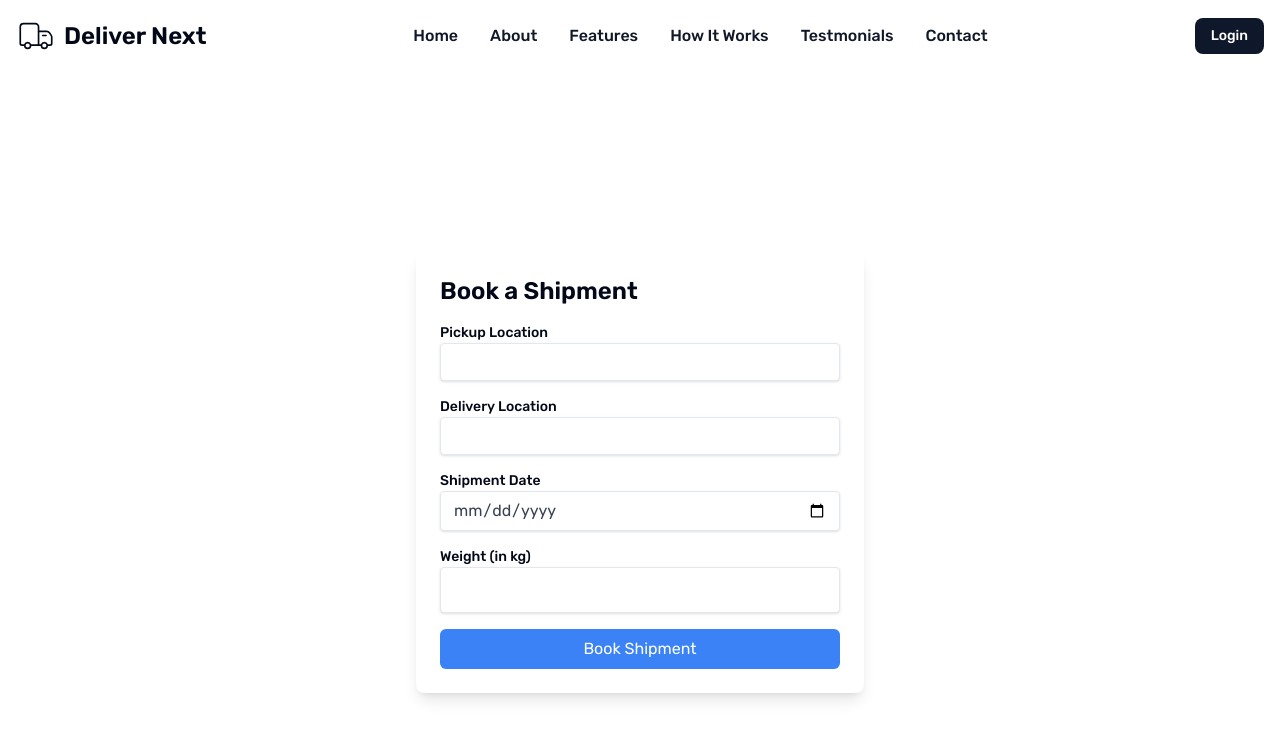
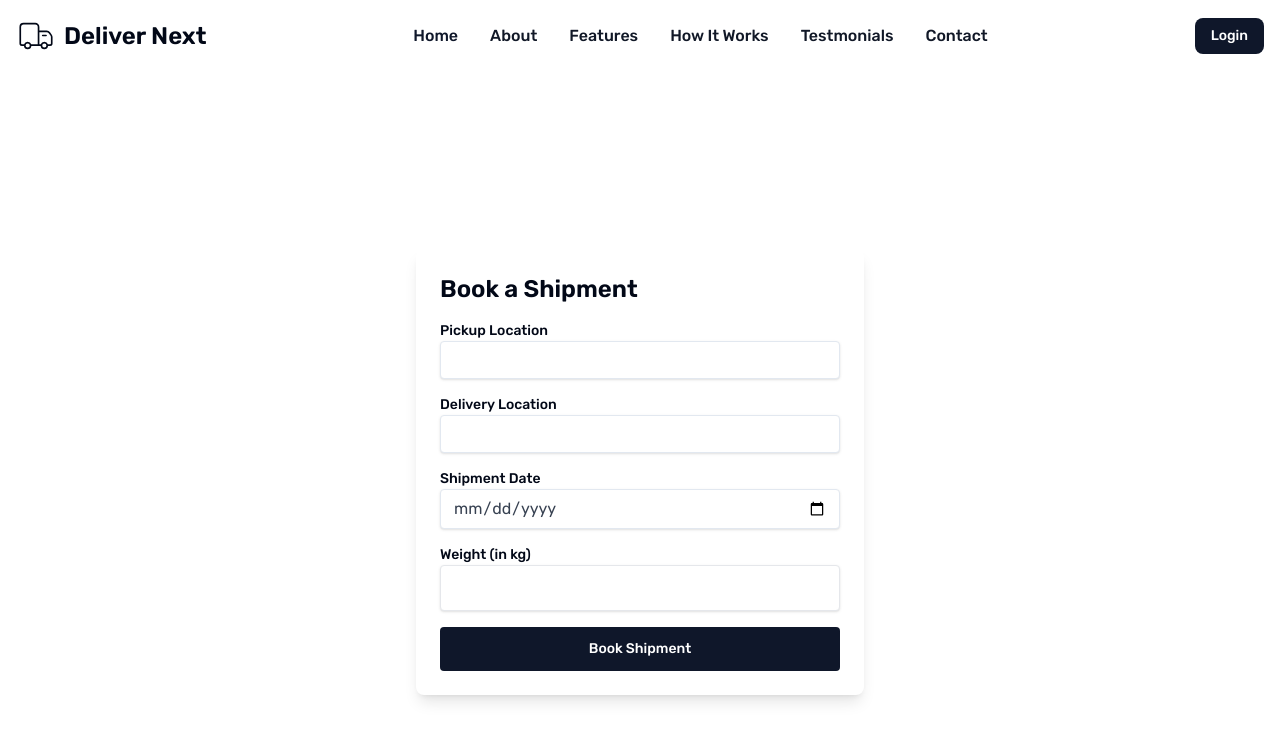
Before and after one commit to mutebinuhu/delivernext, a Next.js app: page /book in a window 1280 px wide. Shown: the top 740 px of the page. Built offline with nearby package versions, Linux system fonts and the light colour scheme.

Commit message:
chore: add booking page

```diff
--- a/app/components/ShipmentBooking.js
+++ b/app/components/ShipmentBooking.js
@@ -130,7 +130,7 @@ const ShipmentBooking = ({showPage}) => {
                         </div>
                         <button
                             type="submit"
-                            className="w-full bg-blue-500 text-white p-2 rounded-md hover:bg-blue-600 transition-colors"
+                            className="text-white bg-primary hover:bg-primary-100 focus:ring-4 focus:outline-none focus:ring-blue-300 font-medium rounded-sm text-sm  px-1 sm:px-4 py-3 text-center mr-3 md:mr-0 dark:bg-primary w-full dark:hover:bg-primary-800 dark:focus:ring-red-5000 transition-colors"
                         >
                             Book Shipment
                         </button>
```
